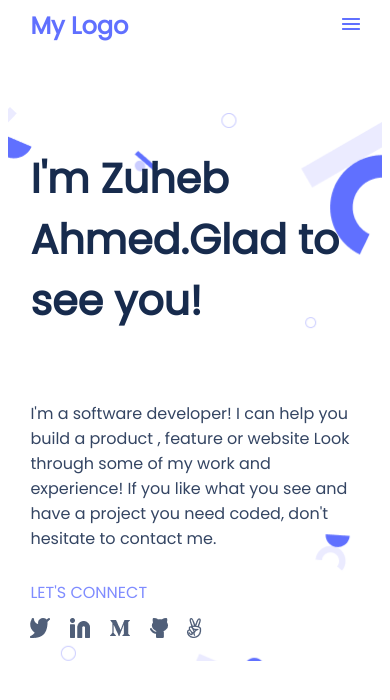
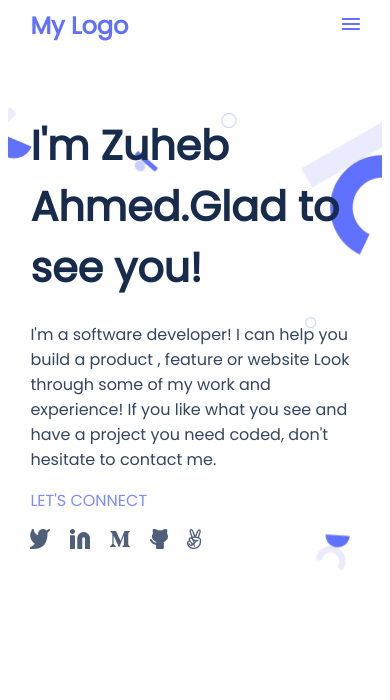
Before and after one commit to zuhebahmed88091/Portfolio_site, a plain HTML site: page index.html in a window 390 px wide. Drawn offline with Linux system fonts and the light colour scheme.

Commit message:
Update headline and social media css

```diff
--- a/style.css
+++ b/style.css
@@ -47,21 +47,22 @@
     font-weight: bolder;
     color: #172b4d;
   }
+  .headline-heading h1 {
+    margin-block-start: 0.2em;
+    margin-block-end: 0.2em;
+  }
 
   .headline-description {
-    margin-top: 4%;
     font-weight: 400;
     color: #344563;
   }
 
   .social-media {
-    margin-top: 4%;
     font-weight: 500;
     color: #7f8cff;
   }
 
   .social-media-icons {
-    margin-top: 4%;
     list-style-type: none;
     display: flex;
     padding-inline-start: 0;
```
